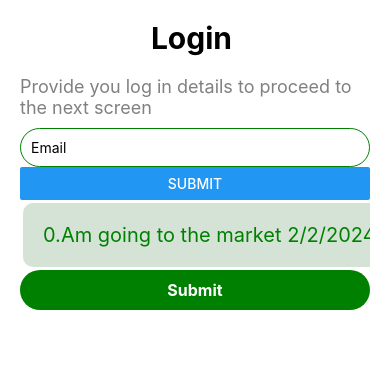
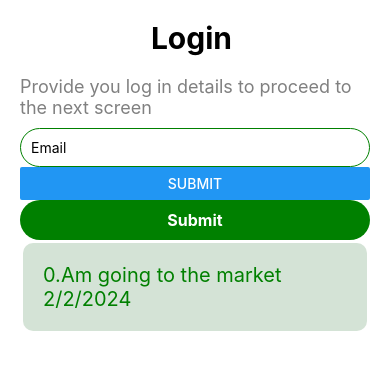
Before and after one commit to miracle081/Todo-App, a React Native app: screen / in a window 390 px wide. Shown: the top 370 px of the page. Built offline with nearby package versions, Linux system fonts and the light colour scheme.

Commit message:
New commit

```diff
--- a/Screens/Login.js
+++ b/Screens/Login.js
@@ -26,12 +26,14 @@ export function Login() {
     }
 
 
-    const list = [{ title: "Am going to the market", date: "2/2/2024" }];
+    const list = [
+        { title: "Am going to the market", date: "2/2/2024" },
+    ];
 
 
     return (
         <SafeAreaView style={{ flex: 1 }}>
-            <ScrollView >
+            {/* <ScrollView > */}
             <View style={styles.container}>
                 <Text style={styles.header}>Login {num}</Text>
                 <Text style={styles.text}>Provide you log in details to proceed to the next screen</Text>
@@ -46,17 +48,17 @@ export function Login() {
 
                 <Button onPress={() => console.log("Button clicked")} title="Submit" />
                 {/* <View style={{ height: "150%", padding: 50, backgroundColor: "gray" }}></View> */}
-                    <FlatList horizontal
+                <TouchableOpacity style={styles.btn} onPress={() => displayAlert()}>
+                    <Text style={{ color: "white", fontSize: 16, fontWeight: "bold" }}>Submit</Text>
+                </TouchableOpacity>
+                <FlatList horizontal={false}
                     data={list}
                     renderItem={({ item, index }) => {
                         return <Text style={styles.list}>{index}.{item.title} {item.date} </Text>
                     }}
                 />
-                    <TouchableOpacity style={styles.btn} onPress={() => displayAlert()}>
-                        <Text style={{ color: "white", fontSize: 16, fontWeight: "bold" }}>Submit</Text>
-                    </TouchableOpacity>
             </View>
-            </ScrollView>
+            {/* </ScrollView> */}
         </SafeAreaView>
     )
 }
```
Lines whose indentation alone changed are shown as unchanged.
